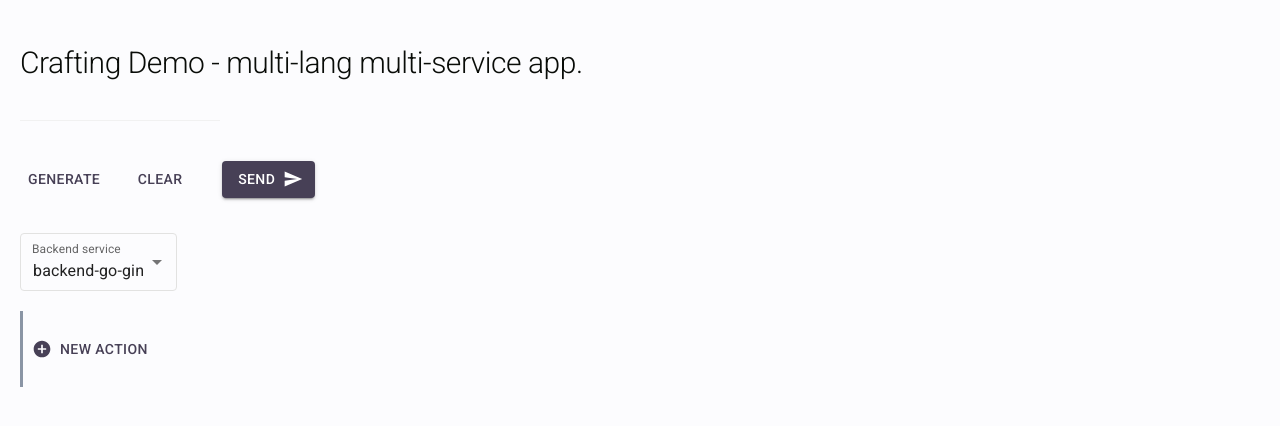
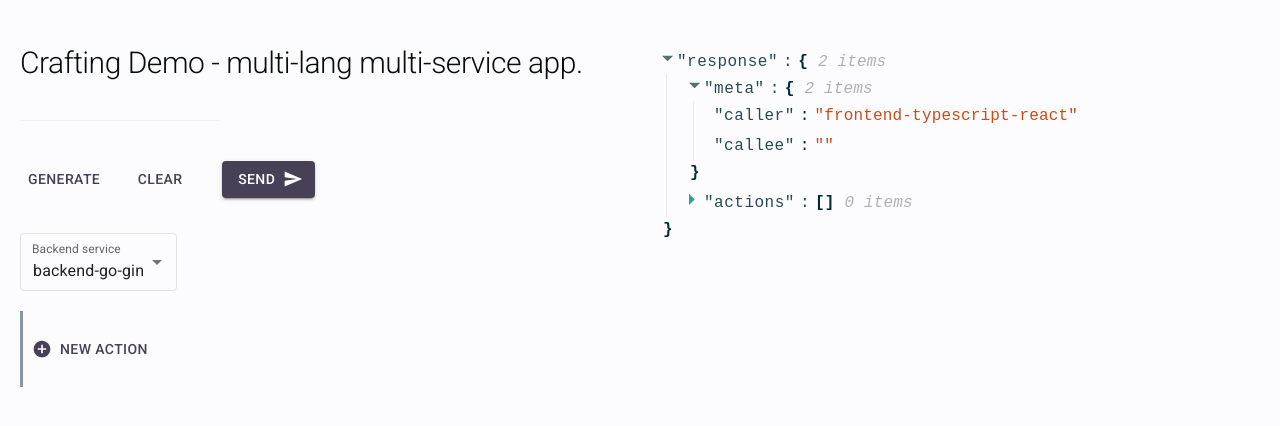
Before and after one commit to crafting-demo/frontend-typescript-react, a React (Create React App) app: page / in a window 1280 px wide. Shown: the top 426 px of the page. Built offline with nearby package versions, Linux system fonts and the light colour scheme.

Commit message:
display json response for compact request

```diff
--- a/package.json
+++ b/package.json
@@ -20,6 +20,7 @@
     "lorem-ipsum": "^2.0.4",
     "react": "^18.0.0",
     "react-dom": "^18.0.0",
+    "react-json-view": "^1.21.3",
     "uuid": "^8.3.2"
   },
   "devDependencies": {
--- a/src/common/hooks/useResponse.ts
+++ b/src/common/hooks/useResponse.ts
@@ -1,7 +1,7 @@
 import { useContext } from "react";
 
 import { Message } from "common/types";
-import { ResponseContext } from "components/response";
+import { ResponseContext } from "components/response/provider";
 
 export const useResponse = () =>
   useContext<[Message, React.Dispatch<React.SetStateAction<Message>>]>(
--- a/src/components/common/common.tsx
+++ b/src/components/common/common.tsx
@@ -14,7 +14,7 @@ export const AppContainer = styled(Box)<BoxProps & { mobile?: number }>(
 export const AppWrapperMessage = styled(Box)<BoxProps & { mobile?: number }>(
   ({ mobile }) => ({
     overflowY: "scroll",
-    width: mobile ? "100%" : "60%",
+    width: mobile ? "100%" : "50%",
     minHeight: mobile ? "50vh" : "100vh",
     height: mobile ? "auto" : "100vh",
     padding: mobile ? "20px 10px" : "20px",
@@ -24,7 +24,7 @@ export const AppWrapperMessage = styled(Box)<BoxProps & { mobile?: number }>(
 export const AppWrapperTimeline = styled(Box)<BoxProps & { mobile?: number }>(
   ({ mobile }) => ({
     overflowY: "scroll",
-    width: mobile ? "100%" : "40%",
+    width: mobile ? "100%" : "50%",
     minHeight: mobile ? "50vh" : "100vh",
     height: mobile ? "auto" : "100vh",
   })
--- a/src/components/response/response.tsx
+++ b/src/components/response/response.tsx
@@ -1,3 +1,31 @@
+import { useEffect, useState } from "react";
+
+import { Box } from "@mui/material";
+import ReactJson from "react-json-view";
+
+import { useResponse } from "common/hooks";
+
 export function ResponseBuilder() {
-  return <div />;
+  const [response] = useResponse();
+  const [display, setDisplay] = useState(false);
+
+  useEffect(() => {
+    if (!response.meta.returnTime) {
+      setDisplay(false);
+      return;
+    }
+    setDisplay(true);
+  }, [response.meta.returnTime]);
+
+  return (
+    <Box sx={{ width: "100%", padding: "50px 20px" }}>
+      {display && (
+        <ReactJson name="response" src={response} displayDataTypes={false} />
+      )}
+
+      {!display && (
+        <ReactJson name="response" src={response} displayDataTypes={false} />
+      )}
+    </Box>
+  );
 }
```
Also changed, not shown: 1 other file (tests, documents, lock files or other folders).
